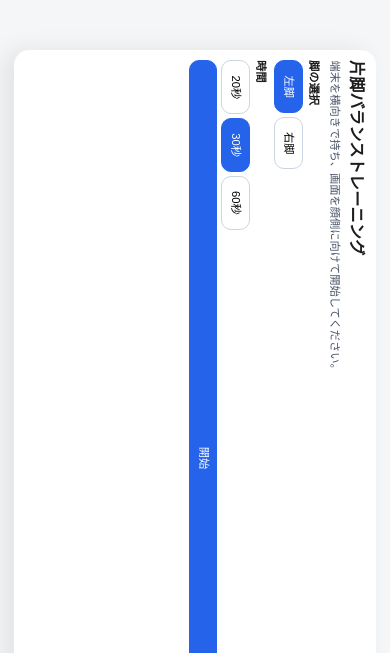
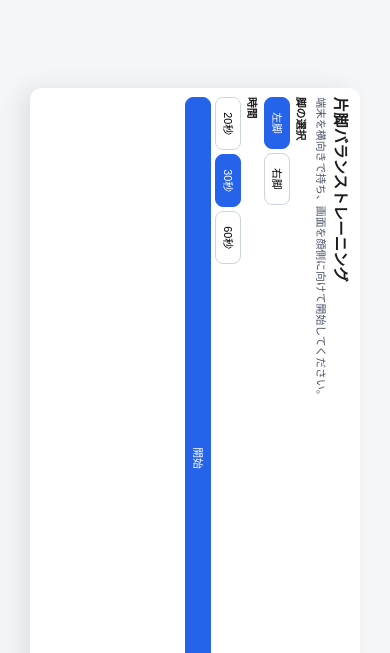
Before and after one commit to ST-katsuobushi/single-leg-balance-webapp, a React (Vite) app: page / in a window 390 px wide. Shown: the part 191-844 px from the top of the page. Built offline with nearby package versions, Linux system fonts and the light colour scheme.

Commit message:
Improve rotated layout and stabilize orientation input

```diff
--- a/src/App.tsx
+++ b/src/App.tsx
@@ -1,6 +1,14 @@
 import { useEffect, useMemo, useRef, useState } from 'react';
 import { appendSessionLog, loadSettings, saveSettings } from './storage';
-import { distanceFromCenter, pointFromOrientation } from './sensor';
+import {
+  RAW_JUMP_REJECT_DEG,
+  SMOOTHING_ALPHA,
+  distanceFromCenter,
+  mapOrientation,
+  pointFromOrientation,
+  shouldRejectRawJump,
+  smoothPoint,
+} from './sensor';
 import type { DurationOption, Leg, Screen, SensorPoint, SessionLog, Settings } from './types';
 
 const DURATION_OPTIONS: DurationOption[] = [20, 30, 60];
@@ -29,6 +37,8 @@ function App() {
   const swayValuesRef = useRef<number[]>([]);
   const inTargetCountRef = useRef(0);
   const totalCountRef = useRef(0);
+  const previousRawRef = useRef<SensorPoint | null>(null);
+  const filteredPointRef = useRef<SensorPoint>({ x: 0, y: 0 });
 
   useEffect(() => {
     const media = window.matchMedia('(orientation: portrait)');
@@ -50,6 +60,8 @@ function App() {
       setScreen('start');
       setCalibration(null);
       setPosition({ x: 0, y: 0 });
+      previousRawRef.current = null;
+      filteredPointRef.current = { x: 0, y: 0 };
       setPermissionError('');
     }
   }, [isPortraitViewport, screen]);
@@ -60,19 +72,27 @@ function App() {
 
   useEffect(() => {
     const handleOrientation = (event: DeviceOrientationEvent) => {
-      const latestRaw = {
-        x: event.gamma ?? 0,
-        y: event.beta ?? 0,
-      };
+      const latestRaw = mapOrientation(event);
       setRawOrientation(latestRaw);
 
       if (!calibration) return;
 
-      const p = pointFromOrientation(event, calibration);
-      setPosition(p);
+      if (
+        previousRawRef.current &&
+        shouldRejectRawJump(latestRaw, previousRawRef.current, RAW_JUMP_REJECT_DEG)
+      ) {
+        previousRawRef.current = latestRaw;
+        return;
+      }
+
+      const instantPoint = pointFromOrientation(event, calibration);
+      const smoothedPoint = smoothPoint(instantPoint, filteredPointRef.current, SMOOTHING_ALPHA);
+      filteredPointRef.current = smoothedPoint;
+      previousRawRef.current = latestRaw;
+      setPosition(smoothedPoint);
 
       if (screen === 'training') {
-        const d = distanceFromCenter(p);
+        const d = distanceFromCenter(smoothedPoint);
         swayValuesRef.current.push(d);
         totalCountRef.current += 1;
         if (d <= TARGET_RADIUS) {
@@ -142,6 +162,8 @@ function App() {
       await requestMotionPermissionIfNeeded();
       setCalibration(null);
       setPosition({ x: 0, y: 0 });
+      previousRawRef.current = null;
+      filteredPointRef.current = { x: 0, y: 0 };
       setScreen('prepare');
     } catch (error) {
       setPermissionError(error instanceof Error ? error.message : '不明なエラーが発生しました。');
@@ -150,6 +172,9 @@ function App() {
 
   function calibrate() {
     setCalibration({ ...rawOrientation });
+    previousRawRef.current = rawOrientation;
+    filteredPointRef.current = { x: 0, y: 0 };
+    setPosition({ x: 0, y: 0 });
   }
 
   function startCountdown() {
@@ -193,6 +218,8 @@ function App() {
   function goHome() {
     setCalibration(null);
     setPosition({ x: 0, y: 0 });
+    previousRawRef.current = null;
+    filteredPointRef.current = { x: 0, y: 0 };
     setRemainingSec(settings.durationSec);
     setScreen('start');
   }
--- a/src/sensor.ts
+++ b/src/sensor.ts
@@ -1,31 +1,58 @@
 import type { SensorPoint } from './types';
 
-// 後から調整しやすいよう、感度・軸設定を定数化
-export const SENSOR_SENSITIVITY_DEG = 20;
+export const SENSOR_SENSITIVITY_DEG = 24;
+export const SMOOTHING_ALPHA = 0.25;
+export const RAW_JUMP_REJECT_DEG = 22;
+
+export const AXIS_MAPPING = {
+  x: 'beta',
+  y: 'gamma',
+} as const;
+
 export const AXIS_SIGNS = {
   x: 1,
   y: -1,
 } as const;
+
 export const MAX_RADIUS = 0.96;
 
-/**
- * DeviceOrientation から最小限の 2D 揺れ指標を作る。
- * 端末を横向き保持（ただし画面は縦固定）した利用を前提に、
- * 体感的に直感へ寄せた軸変換を行う。
- */
+export function mapOrientation(event: DeviceOrientationEvent): SensorPoint {
+  const beta = event.beta ?? 0;
+  const gamma = event.gamma ?? 0;
+
+  const axisValue = { beta, gamma };
+
+  return {
+    x: axisValue[AXIS_MAPPING.x],
+    y: axisValue[AXIS_MAPPING.y],
+  };
+}
+
 export function pointFromOrientation(
   event: DeviceOrientationEvent,
   calibration: SensorPoint,
 ): SensorPoint {
-  const rawGamma = event.gamma ?? 0;
-  const rawBeta = event.beta ?? 0;
+  const mapped = mapOrientation(event);
 
-  // キャリブレーションとの差分で現在位置を決定
-  const dx = ((rawGamma - calibration.x) / SENSOR_SENSITIVITY_DEG) * AXIS_SIGNS.x;
-  const dy = ((rawBeta - calibration.y) / SENSOR_SENSITIVITY_DEG) * AXIS_SIGNS.y;
+  const dx = ((mapped.x - calibration.x) / SENSOR_SENSITIVITY_DEG) * AXIS_SIGNS.x;
+  const dy = ((mapped.y - calibration.y) / SENSOR_SENSITIVITY_DEG) * AXIS_SIGNS.y;
 
-  // 画面外に出ないよう円内に制限
   return limitToCircle({ x: dx, y: dy }, MAX_RADIUS);
+}
+
+export function shouldRejectRawJump(currentRaw: SensorPoint, previousRaw: SensorPoint, maxDeltaDeg: number) {
+  return (
+    Math.abs(currentRaw.x - previousRaw.x) > maxDeltaDeg ||
+    Math.abs(currentRaw.y - previousRaw.y) > maxDeltaDeg
+  );
+}
+
+export function smoothPoint(next: SensorPoint, prev: SensorPoint, alpha: number): SensorPoint {
+  const w = clamp(alpha, 0, 1);
+  return {
+    x: prev.x + (next.x - prev.x) * w,
+    y: prev.y + (next.y - prev.y) * w,
+  };
 }
 
 export function distanceFromCenter(point: SensorPoint) {
--- a/src/styles.css
+++ b/src/styles.css
@@ -24,17 +24,18 @@ body,
 }
 
 .rotatedShell {
-  --shell-padding: clamp(6px, 1.6dvh, 14px);
-  --frame-radius: clamp(10px, 1.8dvh, 16px);
-  --frame-width: min(900px, calc(100dvh - (var(--shell-padding) * 2)));
-  --frame-height: min(620px, calc(100dvw - (var(--shell-padding) * 2)));
+  --shell-padding: clamp(8px, 2dvh, 16px);
+  --usable-width: calc(100dvh - (var(--shell-padding) * 2));
+  --usable-height: calc(100dvw - (var(--shell-padding) * 2));
+  --frame-width: min(740px, calc(var(--usable-width) * 0.94));
+  --frame-height: min(430px, calc(var(--usable-height) * 0.92));
   --frame-base: min(var(--frame-width), var(--frame-height));
-  --title-size: clamp(14px, calc(var(--frame-base) * 0.045), 28px);
-  --text-size: clamp(11px, calc(var(--frame-base) * 0.031), 18px);
-  --button-vpad: clamp(5px, calc(var(--frame-height) * 0.016), 10px);
-  --button-hpad: clamp(8px, calc(var(--frame-width) * 0.022), 14px);
-  --target-size: clamp(110px, calc(var(--frame-height) * 0.46), 320px);
-  --dot-size: clamp(8px, calc(var(--frame-base) * 0.03), 18px);
+  --title-size: clamp(13px, calc(var(--frame-base) * 0.047), 24px);
+  --text-size: clamp(10px, calc(var(--frame-base) * 0.033), 16px);
+  --button-vpad: clamp(4px, calc(var(--frame-height) * 0.015), 8px);
+  --button-hpad: clamp(8px, calc(var(--frame-width) * 0.02), 14px);
+  --target-size: clamp(110px, calc(var(--frame-height) * 0.43), 240px);
+  --dot-size: clamp(8px, calc(var(--frame-base) * 0.03), 14px);
   width: 100%;
   height: 100%;
   overflow: hidden;
@@ -58,12 +59,12 @@ body,
   height: var(--frame-height);
   overflow: hidden;
   background: #fff;
-  border-radius: var(--frame-radius);
-  padding: clamp(8px, calc(var(--frame-base) * 0.03), 20px);
+  border-radius: 12px;
+  padding: clamp(8px, calc(var(--frame-base) * 0.028), 16px);
   box-shadow: 0 10px 24px rgba(0, 0, 0, 0.08);
   display: flex;
   flex-direction: column;
-  gap: clamp(4px, calc(var(--frame-base) * 0.01), 12px);
+  gap: clamp(4px, calc(var(--frame-base) * 0.01), 10px);
 }
 
 h1,
@@ -87,7 +88,7 @@ label {
 }
 
 .label {
-  margin-top: clamp(2px, calc(var(--frame-base) * 0.006), 10px);
+  margin-top: clamp(1px, calc(var(--frame-base) * 0.004), 6px);
   display: block;
   font-weight: 600;
 }
@@ -107,7 +108,7 @@ label {
 
 button {
   border: 1px solid #cbd5e1;
-  border-radius: 10px;
+  border-radius: 8px;
   padding: var(--button-vpad) var(--button-hpad);
   background: #fff;
 }
@@ -138,13 +139,13 @@ button:disabled {
 }
 
 .big {
-  font-size: clamp(40px, calc(var(--frame-height) * 0.18), 88px);
+  font-size: clamp(34px, calc(var(--frame-height) * 0.16), 70px);
   text-align: center;
   margin: 0;
 }
 
 .timer {
-  font-size: clamp(14px, calc(var(--frame-base) * 0.038), 24px);
+  font-size: clamp(13px, calc(var(--frame-base) * 0.036), 20px);
   font-weight: 700;
   margin: 0;
 }
@@ -186,5 +187,5 @@ button:disabled {
 
 ul {
   margin: 0;
-  padding-left: clamp(16px, calc(var(--frame-base) * 0.04), 28px);
+  padding-left: clamp(14px, calc(var(--frame-base) * 0.038), 24px);
 }
```
Also changed, not shown: 1 other file (tests, documents, lock files or other folders).
